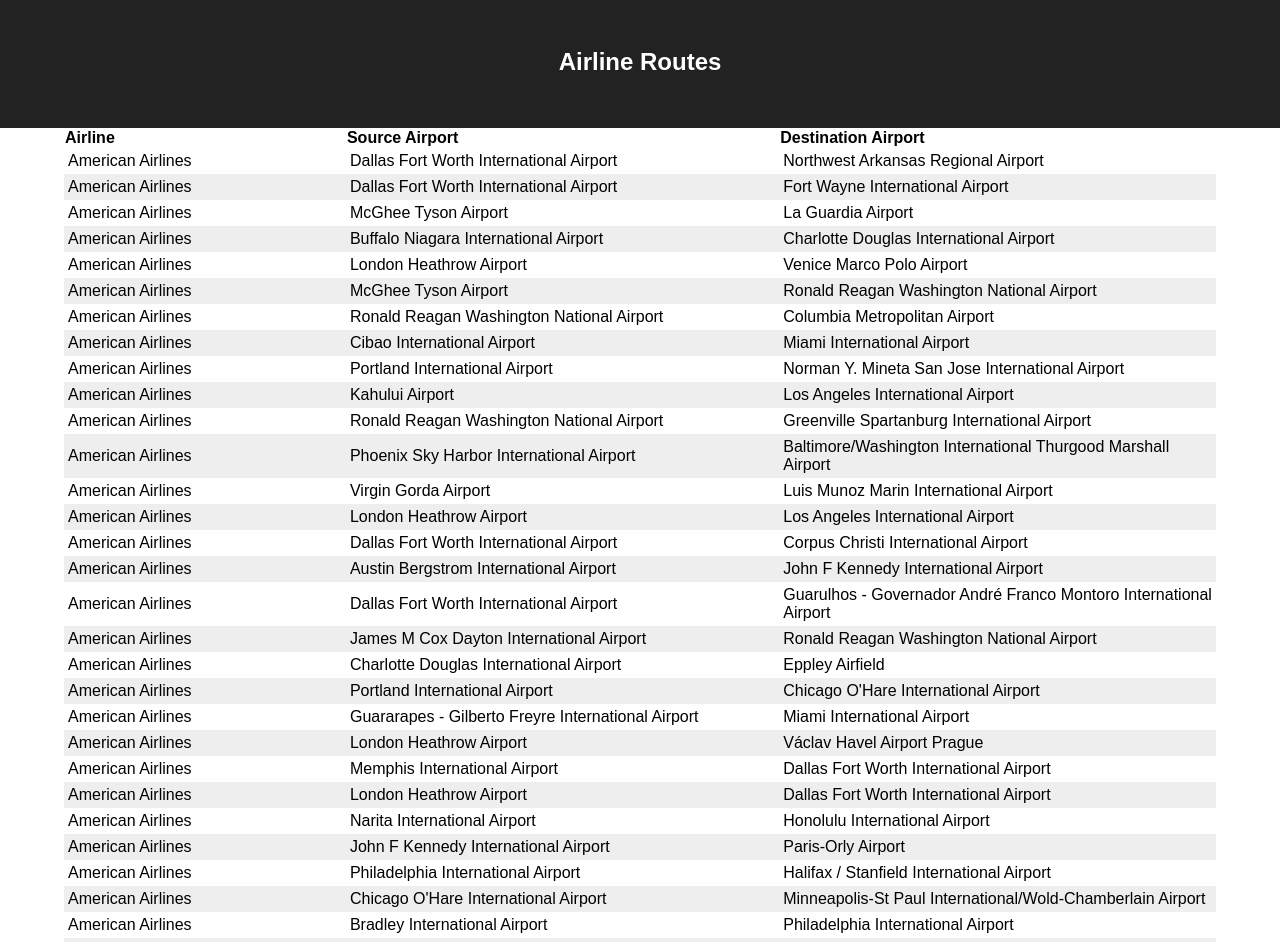
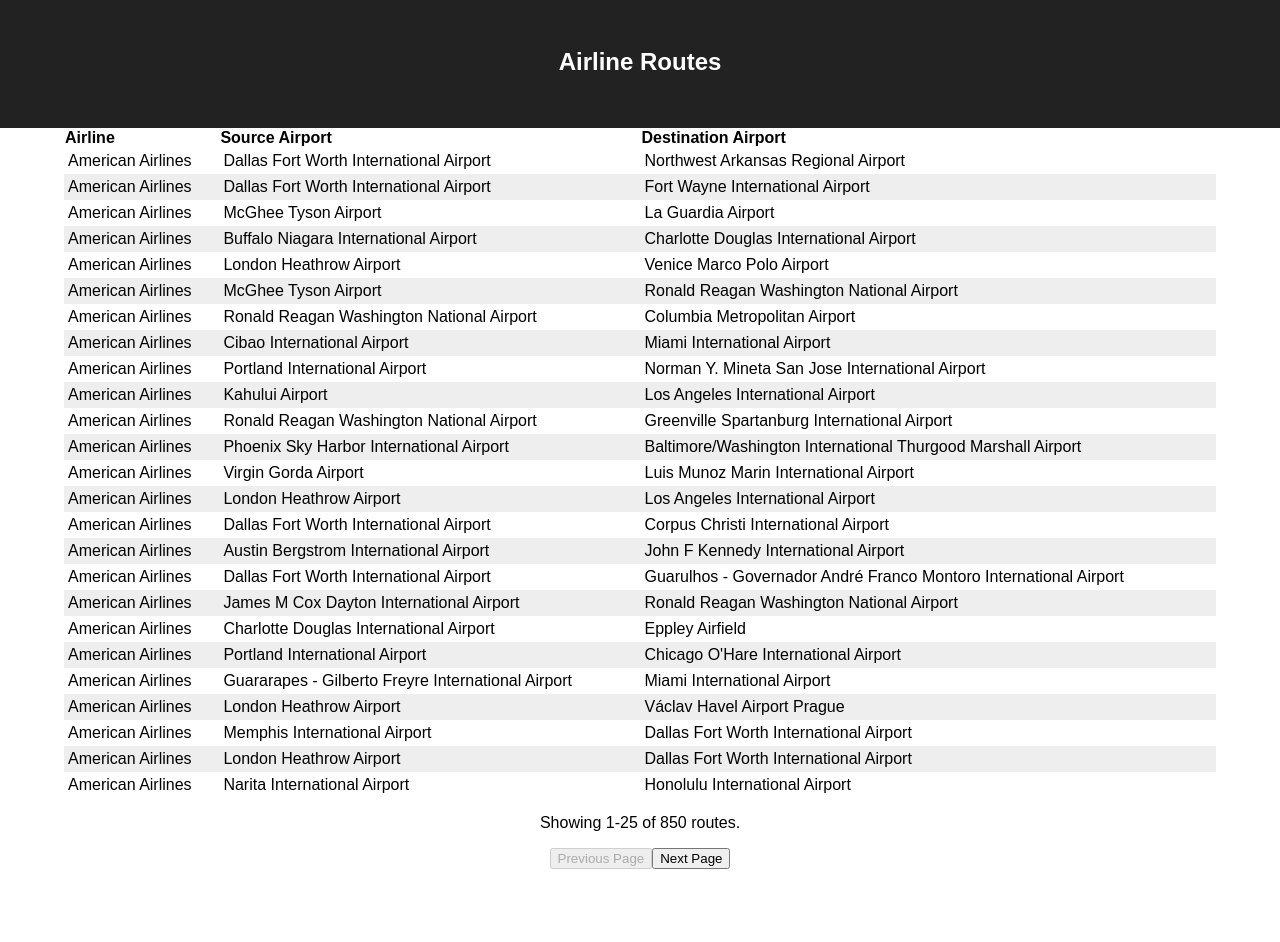
Before and after one commit to eufrosino/airlines-map, a React (Create React App) app: page / in a window 1280 px wide. Shown: the top 942 px of the page. After the commit the page ends 885 px from the top, so only its background shows below. Built offline with nearby package versions, Linux system fonts and the light colour scheme.

Commit message:
added pagination to table component

```diff
--- a/src/components/Table.jsx
+++ b/src/components/Table.jsx
@@ -1,17 +1,31 @@
-import React from 'react';
+import React, { useState } from 'react';
 
 const Table = ({
   columns = [{ name: 'header', property: 'value' }],
   rows = [{ id: 1, value: 'cell' }],
   format = (_, value) => value,
   className = 'table',
+  perPage = 25,
 }) => {
+  const [page, setPage] = useState(0);
+
+  const nextPage = (event) => {
+    event.preventDefault();
+    setPage(page + 1);
+  };
+
+  const previousPage = (event) => {
+    event.preventDefault();
+    setPage(page - 1);
+  }
+
+  const start = page * perPage;
 
   const header = columns.map((col) => {
     return <th key={col.name}>{col.name}</th>;
   });
 
-  const body = rows.map((row) => {
+  const body = rows.slice(start, start + perPage).map((row) => {
     const rows = columns.map((col) => {
       const value = row[col.property];
       return <td key={col.property + value}>{format(col.property, value)}</td>;
@@ -27,6 +41,27 @@
         </thead>
         <tbody>{body}</tbody>
       </table>
+      <div className='pagination'>
+        <p>
+          Showing {start + 1}-{start + body.length} of {rows.length} routes.
+        </p>
+        <p>
+          <button
+            key='previous'
+            disabled={page === 0}
+            onClick={previousPage}
+          >
+            Previous Page
+          </button>
+          <button
+            key='next'
+            disabled={start + perPage >= rows.length}
+            onClick={nextPage}
+          >
+            Next Page
+          </button>
+        </p>
+      </div>
     </div>
   );
 };
```
